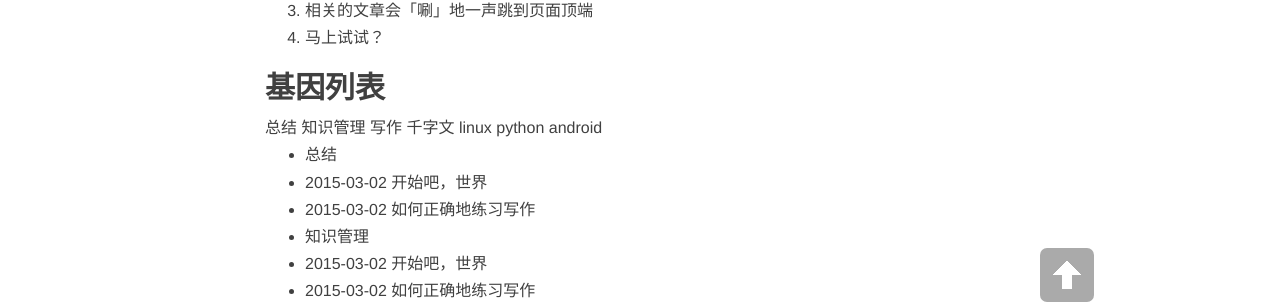
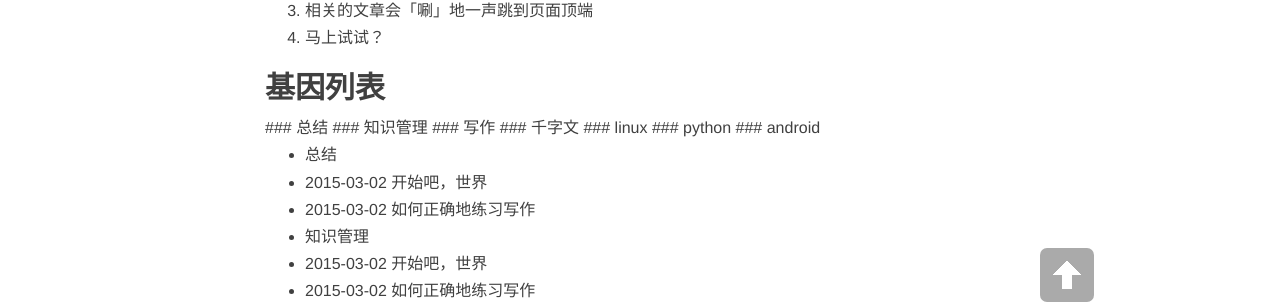
Before and after one commit to whuhan2013/whuhan2013.github.io, a Jekyll site: the page built from tags.md, in a window 1280 px wide. Shown: the part 568-876 px from the top of the page. Built offline with Jekyll 4.4.1, drawn with Linux system fonts in a browser that asks for light colours; nearby versions of some CDN libraries; library files that are not in the unit come from our copies.

Commit message:
Update tags.md

```diff
--- a/tags.md
+++ b/tags.md
@@ -17,7 +17,7 @@ header-img: "img/semantic.jpg"
 
 <div id='tag_cloud'>
 {% for tag in site.tags %}
-<a href="#{{ tag[0] }}" title="{{ tag[0] }}" rel="{{ tag[1].size }}">{{ tag[0] }}</a>
+### <a href="#{{ tag[0] }}" title="{{ tag[0] }}" rel="{{ tag[1].size }}">{{ tag[0] }}</a>
 {% endfor %}
 </div>
 
```
